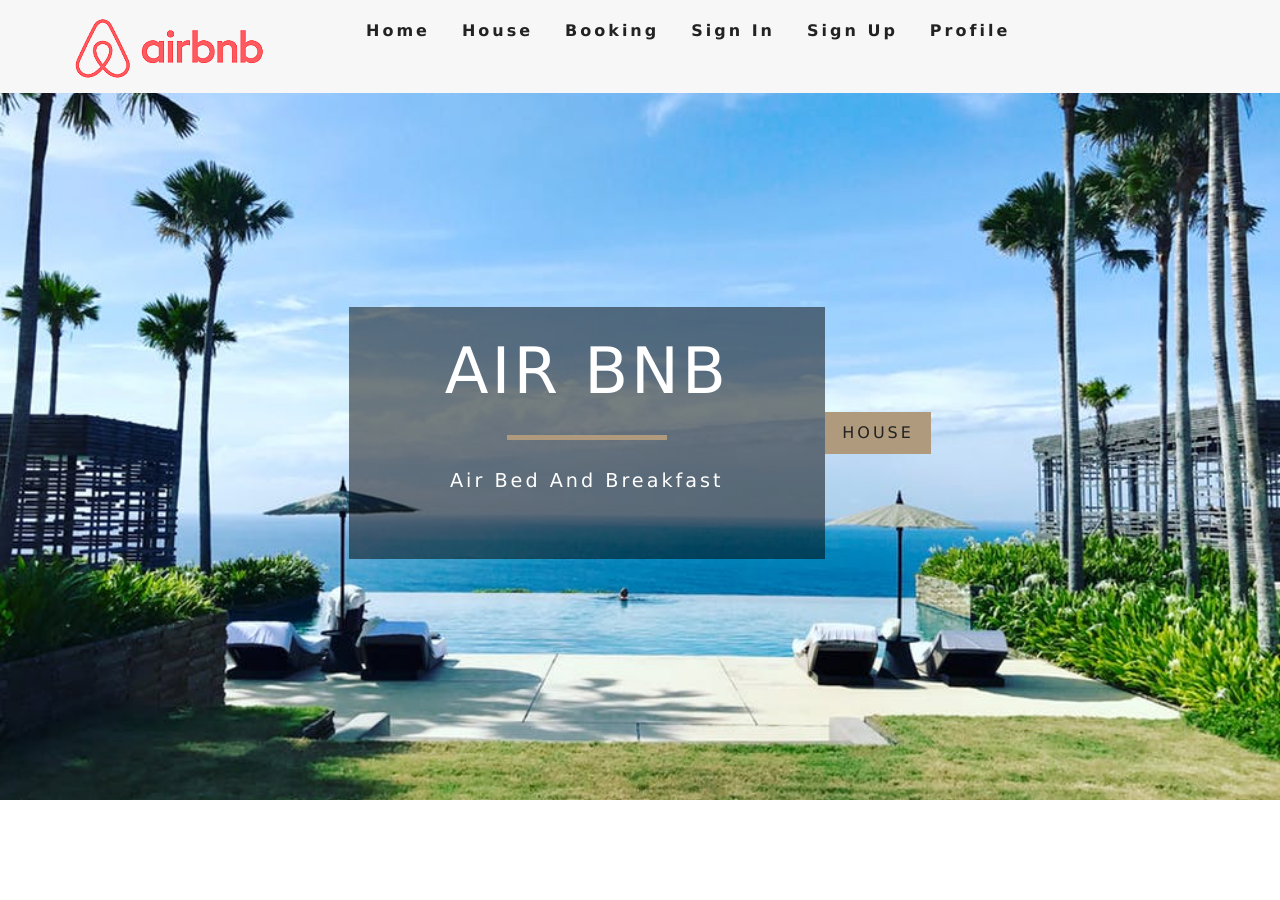
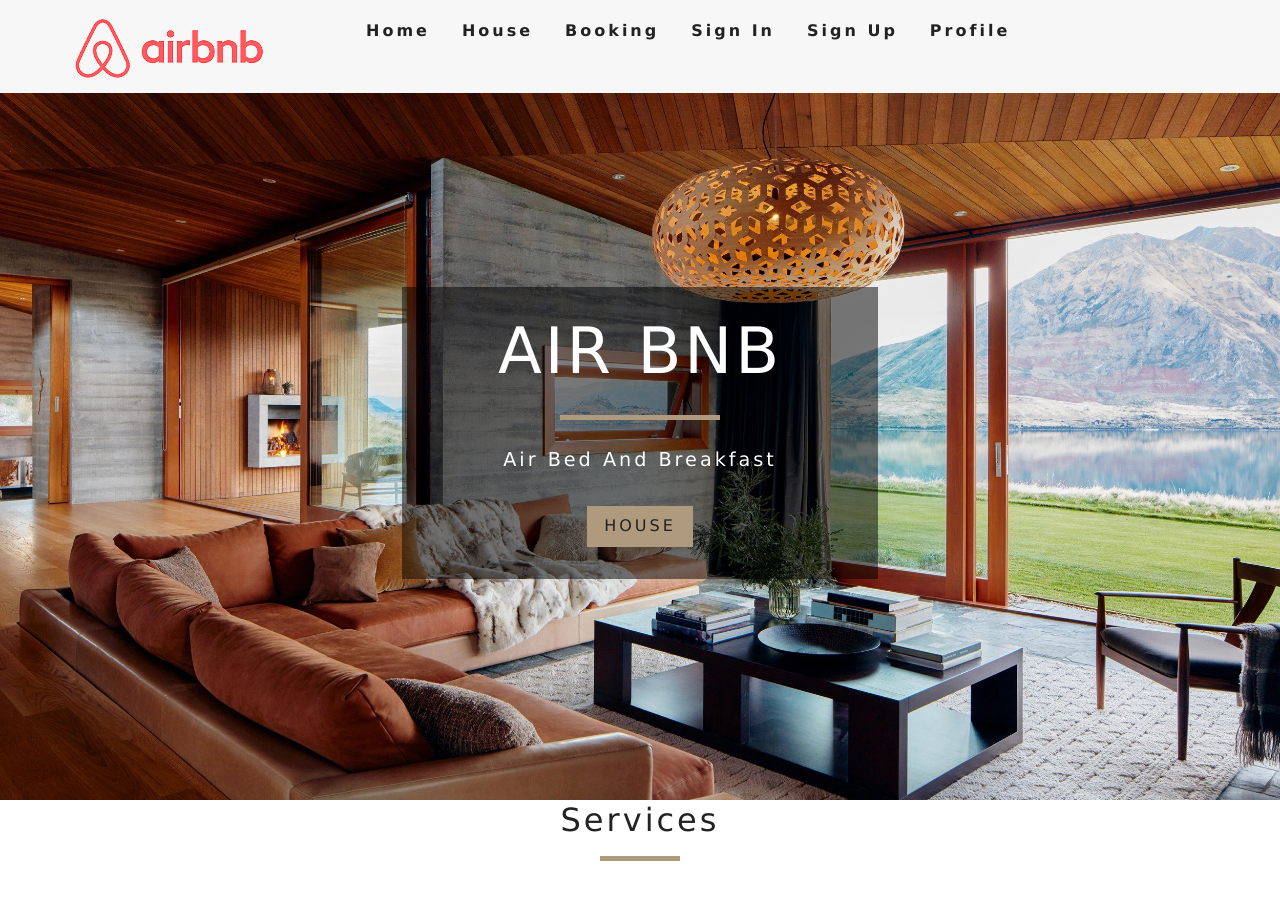
Before and after one commit to Iconic-React-Lover/React-Hotel, a React (Create React App) app: page / in a window 1280 px wide. Shown: the top 900 px of the page. Before the commit the page ends 800 px from the top, so only its background shows below. Built offline with nearby package versions, Linux system fonts and the light colour scheme.

Commit message:
Create Components Services and Title

```diff
--- a/src/App.js
+++ b/src/App.js
@@ -16,8 +16,9 @@ import Profile from "./pages/Profile";
 import SignIn from "./pages/SignIn";
 import SignUp from "./pages/SignUp";
 import Basic from "./pages/Basic";
+import Navbar from "./components/Navbar";
+import Service from "./components/Services";
 import Error from "./pages/Error";
-import Navbar from "./components/Navbar";
 
 export default function App() {
   return (
--- /dev/null
+++ b/src/components/Services.js
@@ -0,0 +1,12 @@
+import React, { Component } from 'react'
+import Title from "./Title";
+
+export default class Services extends Component {
+    render() {
+        return (
+            <div>
+                <Title title="services" />
+            </div>
+        )
+    }
+}
--- /dev/null
+++ b/src/components/Title.js
@@ -0,0 +1,10 @@
+import React from 'react'
+
+export default function Title({title}) {
+    return (
+        <div className="section-title">
+            <h4>{title}</h4>
+            <div></div>
+        </div>
+    );
+}
--- a/src/pages/Home.js
+++ b/src/pages/Home.js
@@ -2,11 +2,17 @@ import React from "react";
 import Hero from '../components/Hero';
 import Banner from '../components/Banner';
 import {Link } from "react-router-dom";
-
+import Services from "../components/Services";
 
 export default function Home() {
-  return <Hero>
-    <Banner title="AIR BNB" subtitle=" Air Bed and Breakfast"></Banner>
+  return (
+  <>
+  <Hero>
+    <Banner title="AIR BNB" subtitle=" Air Bed and Breakfast">
     <Link to="/rooms" className="btn-primary">House</Link>
+    </Banner>
   </Hero>
+  <Services />
+  </>
+  );
 }
--- a/src/pages/House.js
+++ b/src/pages/House.js
@@ -1,7 +1,18 @@
 import React from 'react'
 import Hero from '../components/Hero'
+import Banner from '../components/Banner';
+import {Link} from 'react-router-dom'
+
 const House = () => {
-    return <Hero hero ="houseHero" />;
+    return ( <Hero hero ="houseHero">
+        <Banner title="our bnb">
+            <Link to='/' className="btn-primary">
+                return home
+            </Link>
+        </Banner>
+        </Hero>
+
+);
 };
 
 export default House;
```
Also changed, not shown: src/images/defaultBcg.jpeg.
